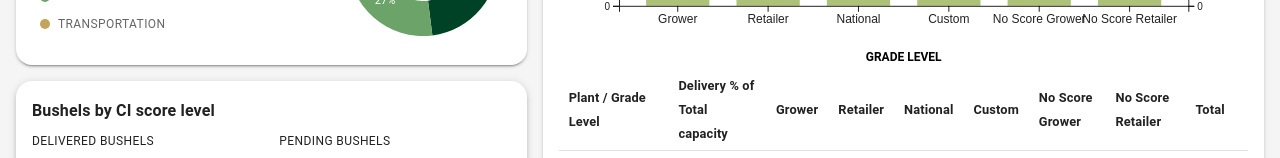
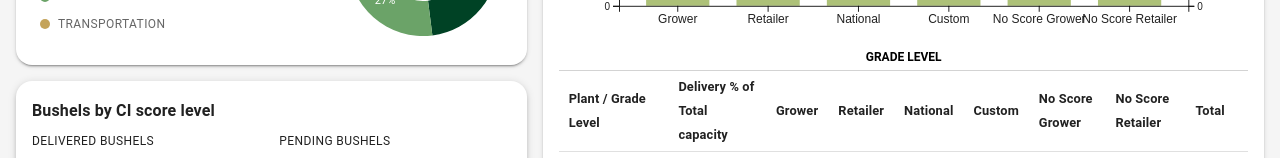
Before and after one commit to venky1112r/gage-Project, a React (Vite) app: page /dashboard in a window 1280 px wide. Shown: the part 642-800 px from the top of the page. Built offline with nearby package versions, Linux system fonts and the light colour scheme.

Commit message:
Divider add in between abr chart and Table.

```diff
--- a/src/components/ContractsByCIScoreCard.jsx
+++ b/src/components/ContractsByCIScoreCard.jsx
@@ -6,6 +6,7 @@ import {
   Stack,
   ToggleButton,
   ToggleButtonGroup,
+  Divider,
 } from "@mui/material";
 import ContractsChart from "./ContractsChart";
 import DeliveryTable from "./DeliveryTable";
@@ -56,6 +57,11 @@ const ContractsByCIScoreCard = () => {
 
       <Box mt={2}>
         <ContractsChart data={data} width={500} height={300} view={view} />
+        <Divider
+            orientation="horizontal"
+            flexItem
+            sx={{ borderColor: "#D3D3D3" }}
+          />
         <DeliveryTable />
       </Box>
     </Paper>
```
